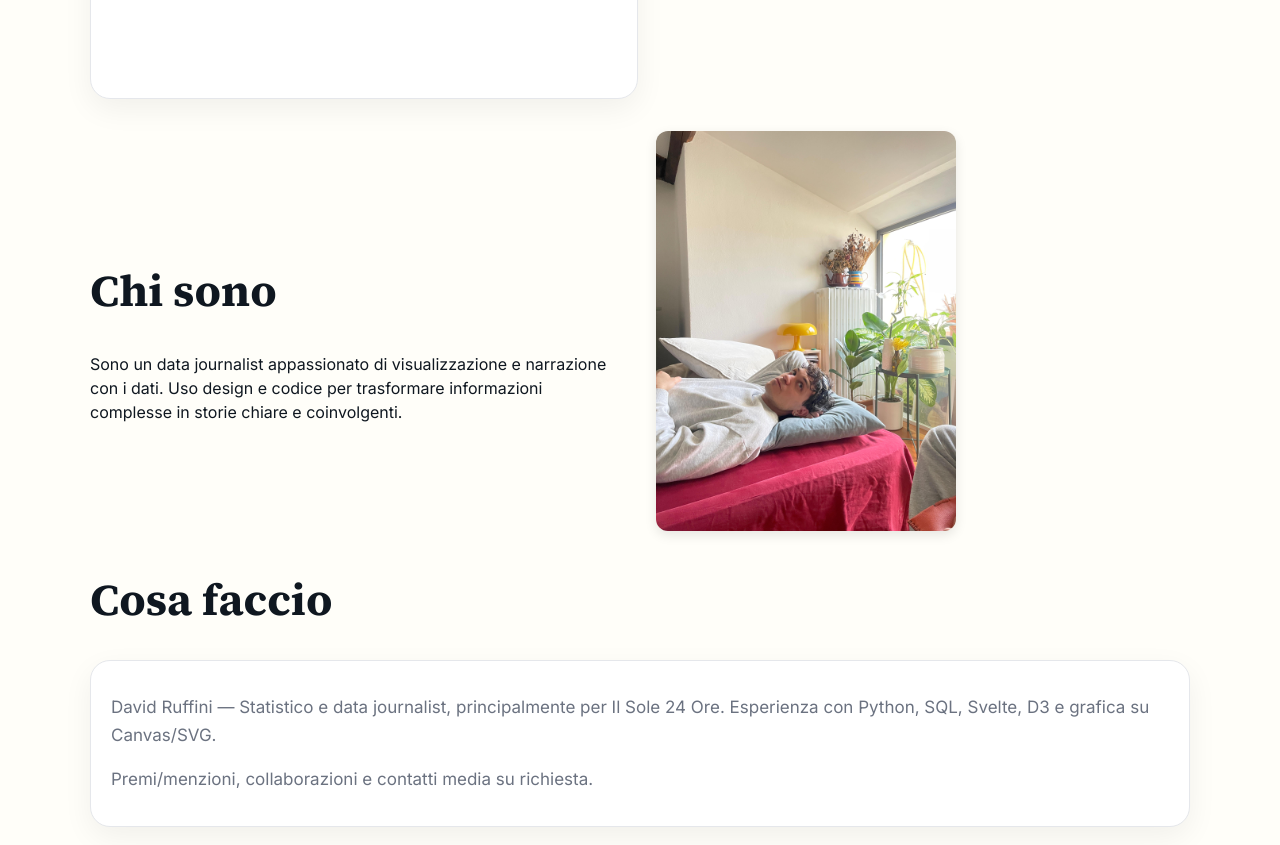
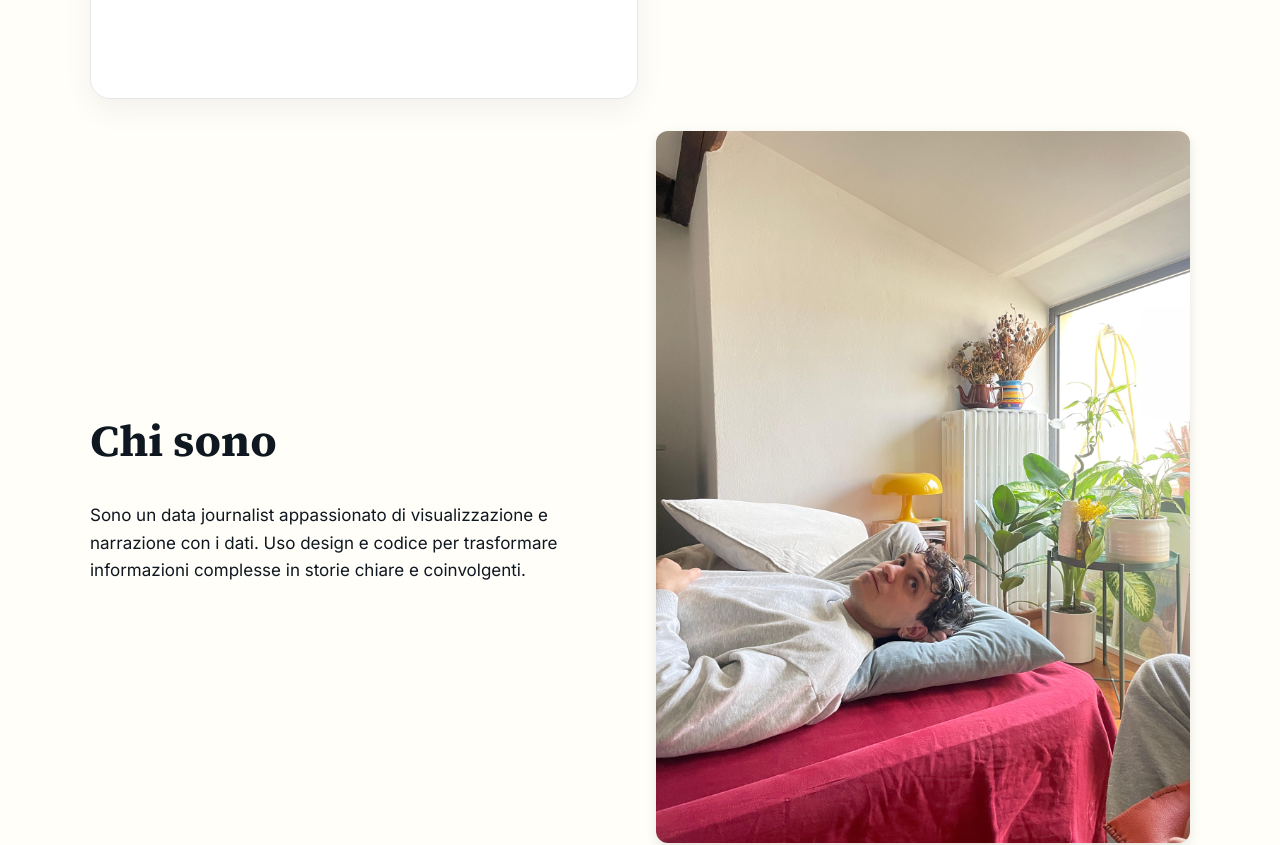
Before and after one commit to davidoffdado/new-site, a Svelte app: page / in a window 1280 px wide. Shown: the part 2960-3805 px from the top of the page. Built offline with nearby package versions, Linux system fonts and the light colour scheme.

Commit message:
modifica dimensioni immagine

```diff
--- a/src/App.svelte
+++ b/src/App.svelte
@@ -160,17 +160,14 @@
 
 .about-section {
   display: grid;
-  grid-template-columns: 1fr 1fr;
+  grid-template-columns: 1fr;     /* Mobile: una colonna */
   gap: 2rem;
   align-items: center;
   margin-top: 2rem;
+  text-align: center;
 }
 
-.about-text {
-  font-size: 1rem;
-  line-height: 1.5;
-}
-
+/* Foto di default su mobile */
 .about-photo img {
   width: 100%;
   max-width: 300px;
@@ -178,14 +175,17 @@
   box-shadow: 0 4px 12px rgba(0,0,0,0.1);
 }
 
-/* 📱 Su schermi piccoli, impila verticalmente */
-@media (max-width: 768px) {
+/* 📺 Su schermi grandi (desktop), due colonne 50/50 */
+@media (min-width: 992px) {
   .about-section {
-    grid-template-columns: 1fr;
-    text-align: center;
+    grid-template-columns: 1fr 1fr; /* due colonne uguali */
+    text-align: left;
   }
+
   .about-photo img {
-    margin: 1rem auto 0;
+    width: 100%;         /* Occupa tutta la metà destra */
+    max-width: none;     /* Rimuove il limite di 300px */
+    border-radius: 12px;
   }
 }
 
```
